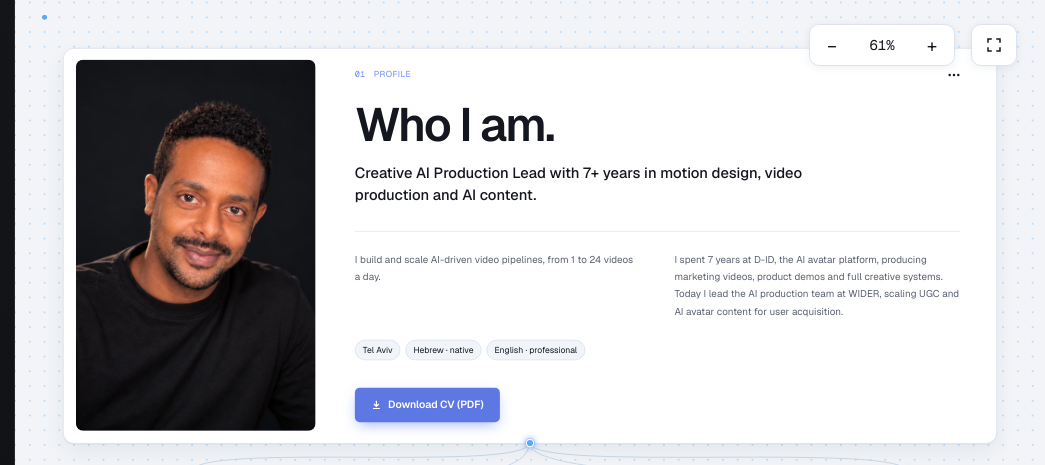
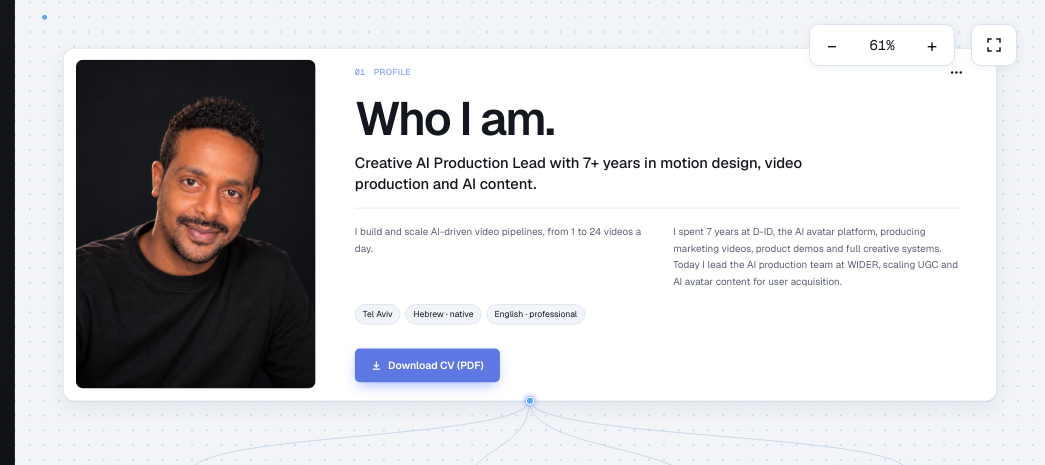
Before and after one commit to elimelechcreative-boop/portfolio, a plain HTML site: page about.html in a window 1280 px wide. Shown: the top 465 px of the page, 235-1280 px from the left. Drawn offline with nearby package versions, Linux system fonts and the light colour scheme.

Commit message:
About: dial Profile spacing back to a middle ground
Co-Authored-By: Claude Opus 5.5 <noreply@anthropic.com>
Claude-Session: https://claude.ai/code/session_01Ju4xEL69gxR5mU1mMLmjiA

```diff
--- a/about.html
+++ b/about.html
@@ -234,17 +234,17 @@ button{font:inherit; color:inherit}
 @media (min-width:901px){ .world{width:1560px; height:1640px} }
 #profile{width:1520px; --c:var(--c-about)}
 #profile .pcols{display:grid; grid-template-columns:390px minmax(0,1fr); gap:64px; align-items:stretch}
-#profile .pcols > div:last-child{display:flex; flex-direction:column; padding:14px 40px 14px 0}
-#profile .ph{width:100%; height:auto; aspect-ratio:auto; min-height:488px; margin:0}
+#profile .pcols > div:last-child{display:flex; flex-direction:column; padding:10px 36px 10px 0}
+#profile .ph{width:100%; height:auto; aspect-ratio:auto; min-height:440px; margin:0}
 #profile .ph img{width:100%; height:100%; object-fit:cover}
 #profile .nh{color:var(--c-about); margin-bottom:0} #profile .nh .n{color:var(--c-about)}
-#profile h2{font-size:76px; font-weight:600; letter-spacing:-.04em; line-height:.95; margin:34px 0 26px}
-#profile .lead{color:var(--ink); font-size:24px; font-weight:450; letter-spacing:0; max-width:780px; line-height:1.5; margin:0 0 40px}
+#profile h2{font-size:76px; font-weight:600; letter-spacing:-.04em; line-height:.95; margin:28px 0 20px}
+#profile .lead{color:var(--ink); font-size:24px; font-weight:450; letter-spacing:0; max-width:780px; line-height:1.42; margin:0 0 22px}
 #profile .pbody p{letter-spacing:.005em}
-#profile .pbody{display:grid; grid-template-columns:1fr 1fr; gap:56px; max-width:1040px; margin-top:auto; padding-top:32px; border-top:1px solid var(--line)}
-#profile .pbody p{margin:0; font-size:16px; line-height:1.75; color:var(--muted)}
-#profile .chips{margin-top:32px}
-#profile .cvbtn{display:inline-flex; align-items:center; gap:10px; align-self:flex-start; margin-top:30px; padding:15px 26px; border-radius:8px; background:color-mix(in srgb,var(--c-about) 82%,#0B1A5C); color:#fff; font-size:17px; font-weight:600; letter-spacing:-.005em; text-decoration:none; box-shadow:0 8px 22px -6px color-mix(in srgb,var(--c-about) 70%,transparent); transition:filter .2s, transform .2s, box-shadow .2s}
+#profile .pbody{display:grid; grid-template-columns:1fr 1fr; gap:48px; max-width:1040px; margin-top:auto; padding-top:26px; border-top:1px solid var(--line)}
+#profile .pbody p{margin:0; font-size:16px; line-height:1.65; color:var(--muted)}
+#profile .chips{margin-top:24px}
+#profile .cvbtn{display:inline-flex; align-items:center; gap:10px; align-self:flex-start; margin-top:24px; padding:15px 26px; border-radius:8px; background:color-mix(in srgb,var(--c-about) 82%,#0B1A5C); color:#fff; font-size:17px; font-weight:600; letter-spacing:-.005em; text-decoration:none; box-shadow:0 8px 22px -6px color-mix(in srgb,var(--c-about) 70%,transparent); transition:filter .2s, transform .2s, box-shadow .2s}
 #profile .cvbtn svg{width:18px; height:18px}
 #profile .cvbtn:hover{filter:brightness(1.1); transform:translateY(-2px); box-shadow:0 12px 28px -6px color-mix(in srgb,var(--c-about) 80%,transparent)}
 #exp{width:420px; --c:var(--c-work)}
```
